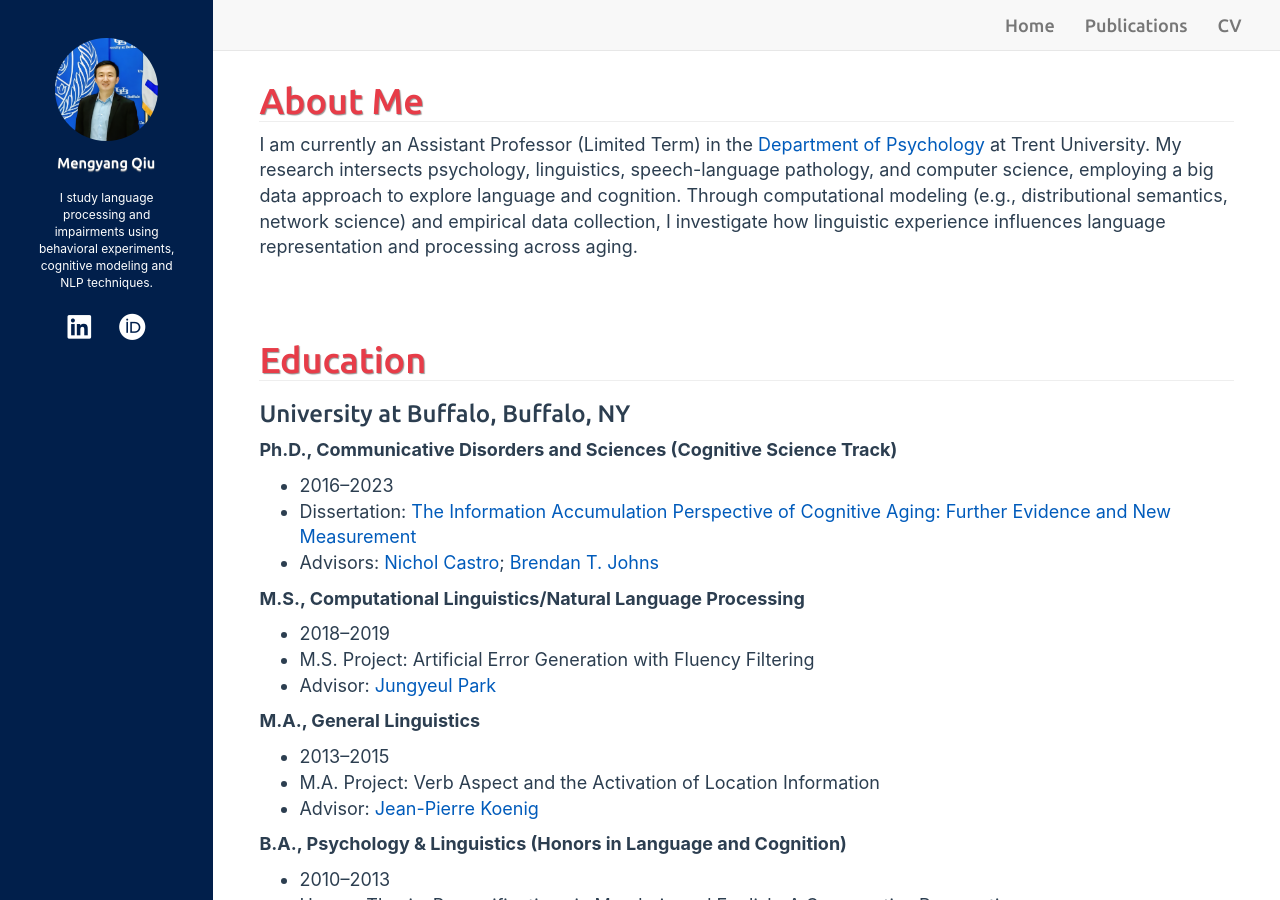
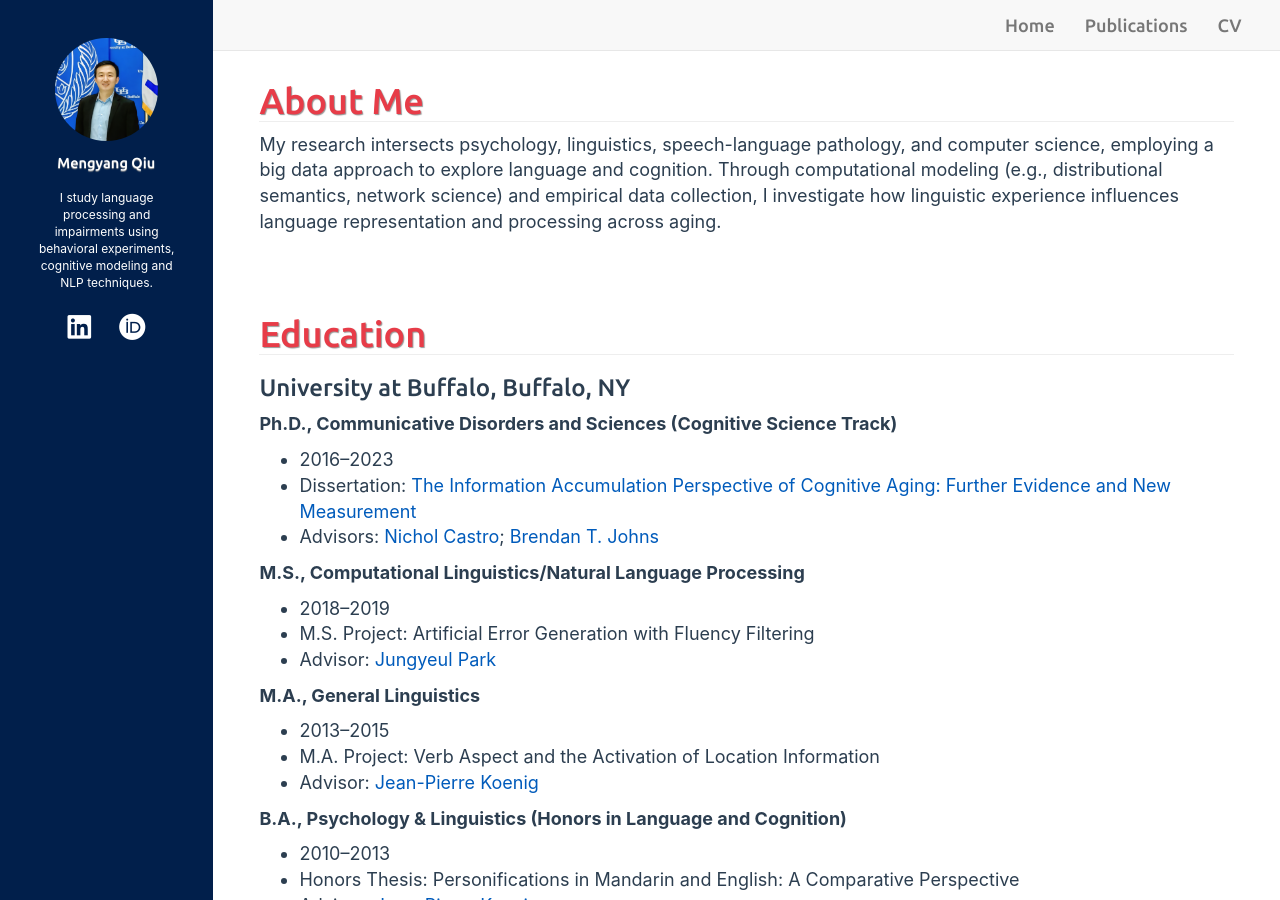
Before and after one commit to mengyangq/mengyangq.github.io, a Jekyll site: the page built from index.html, in a window 1280 px wide and 900 px high. Built offline with Jekyll 4.4.1, drawn with Linux system fonts in a browser that asks for light colours; nearby versions of some CDN libraries; a style sheet for code colours, icons or effects is not loaded.

Commit message:
Update me.md

```diff
--- a/_includes/me.md
+++ b/_includes/me.md
@@ -1,6 +1,6 @@
 # About Me
 
-I am currently an Assistant Professor (Limited Term) in the [Department of Psychology](https://www.trentu.ca/psychology/) at Trent University. My research intersects psychology, linguistics, speech-language pathology, and computer science, employing a big data approach to explore language and cognition. Through computational modeling (e.g., distributional semantics, network science) and empirical data collection, I investigate how linguistic experience influences language representation and processing across aging.
+My research intersects psychology, linguistics, speech-language pathology, and computer science, employing a big data approach to explore language and cognition. Through computational modeling (e.g., distributional semantics, network science) and empirical data collection, I investigate how linguistic experience influences language representation and processing across aging.
 
 # Education
 
```
